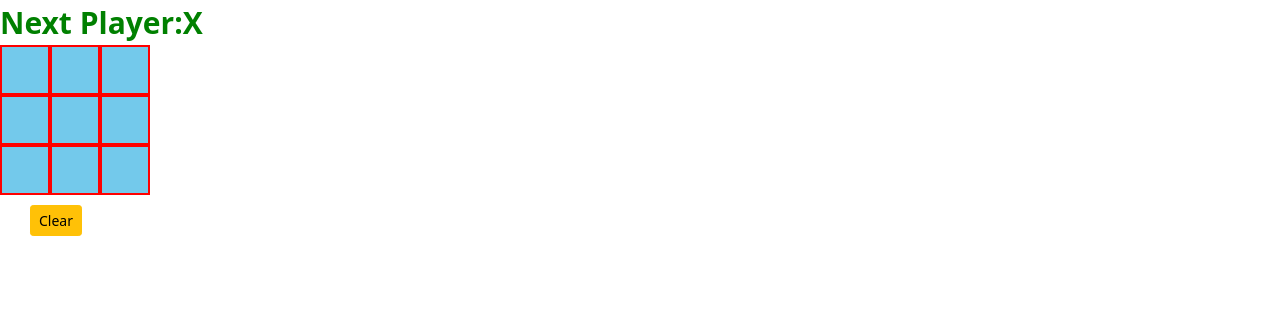
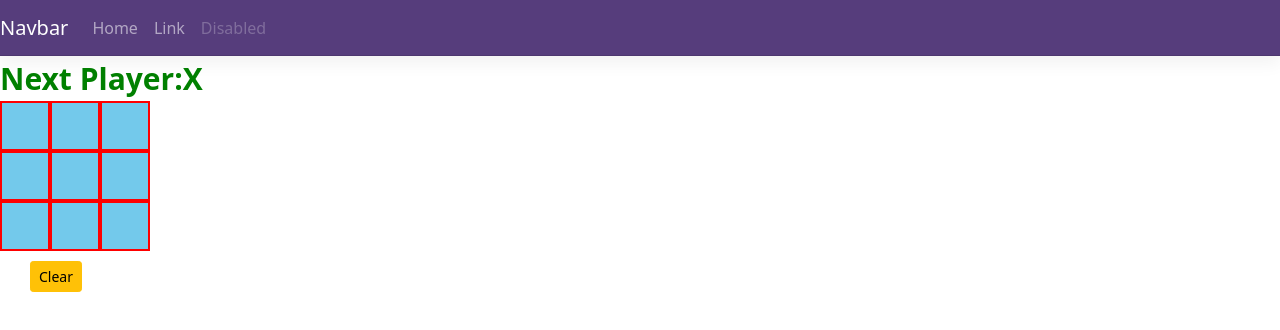
Before and after one commit to rajesh13ca63/tik-tok-game, a React (Create React App) app: page / in a window 1280 px wide. Shown: the top 330 px of the page. Built offline with nearby package versions, Linux system fonts and the light colour scheme.

Commit message:
Created header componet for navbar.

```diff
--- a/src/app.css
+++ b/src/app.css
@@ -25,3 +25,8 @@
     margin-top: 10px;
     margin-left: 30px;
 }
+
+ .bd-color {
+    background-color: #563d7c;
+    box-shadow: 0 0.5rem 1rem rgb(0 0 0 / 5%), inset 0 -1px 0 rgb(0 0 0 / 10%);
+ }
--- a/src/components/app.jsx
+++ b/src/components/app.jsx
@@ -1,6 +1,5 @@
 import React, {Component} from "react";
 import Game from "./game";
-//import Board from "./boarder";
 
 class App extends Component {
     render() {
--- a/src/components/game.jsx
+++ b/src/components/game.jsx
@@ -1,15 +1,22 @@
 import React from "react";
 import Board from "./boarder";
+import Header from "./header";
 
 class Game extends React.Component {
     render() {
         return (
-            <div className="game">
-                <div className="game-board">
-                    <Board />
+            <div>
+                <div>
+                    <Header/>
                 </div>
-                <div className="game-info">
+                <div className="game">
 
+                    <div className="game-board">
+                        <Board />
+                    </div>
+                    <div className="game-info">
+
+                    </div>
                 </div>
             </div>
         )
--- /dev/null
+++ b/src/components/header.jsx
@@ -0,0 +1,36 @@
+import React from "react";
+
+function Header() {
+    return(
+        <div className="container-f">
+            <nav className="navbar navbar-expand-lg navbar-dark bd-color">
+                <a className="navbar-brand" href="#">Navbar</a>
+                <button className="navbar-toggler" type="button" data-toggle="collapse"
+                data-target="#navbarSupportedContent" aria-controls="navbarSupportedContent"
+                aria-expanded="false" aria-label="Toggle navigation">
+                <span className="navbar-toggler-icon"></span>
+                </button>
+                <div className="collapse navbar-collapse" id="navbarSupportedContent">
+                    <ul className="navbar-nav mr-auto">
+                        <li className="nav-item active">
+                            <a className="nav-link" href="#">Home </a>
+                        </li>
+                        <li className="nav-item">
+                            <a className="nav-link" href="#">Link</a>
+                        </li>
+                        <li className="nav-item">
+                            <a className="nav-link disabled" href="#">Disabled</a>
+                        </li>
+                    </ul>
+                    {/* <form className="form-inline my-2 my-lg-0">
+                        <input className="form-control mr-sm-2" type="search" placeholder="Search" aria-label="Search"/>
+                        <button className="btn btn-outline-success my-2 my-sm-0" type="submit">Search</button>
+                    </form> */}
+                </div>
+
+            </nav>
+        </div>
+    );
+}
+
+export default Header;
```
